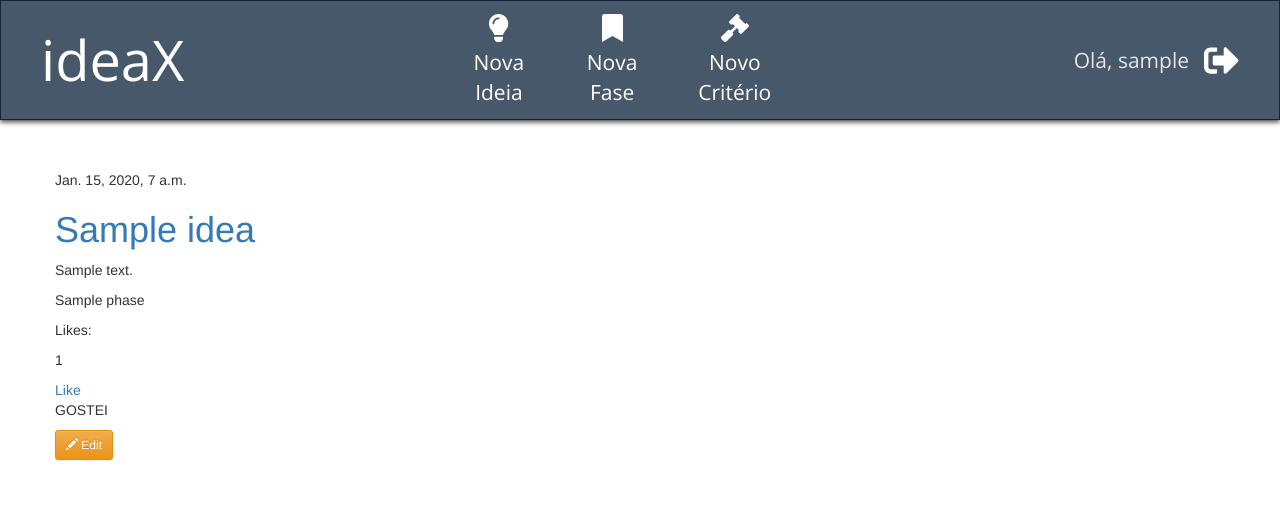
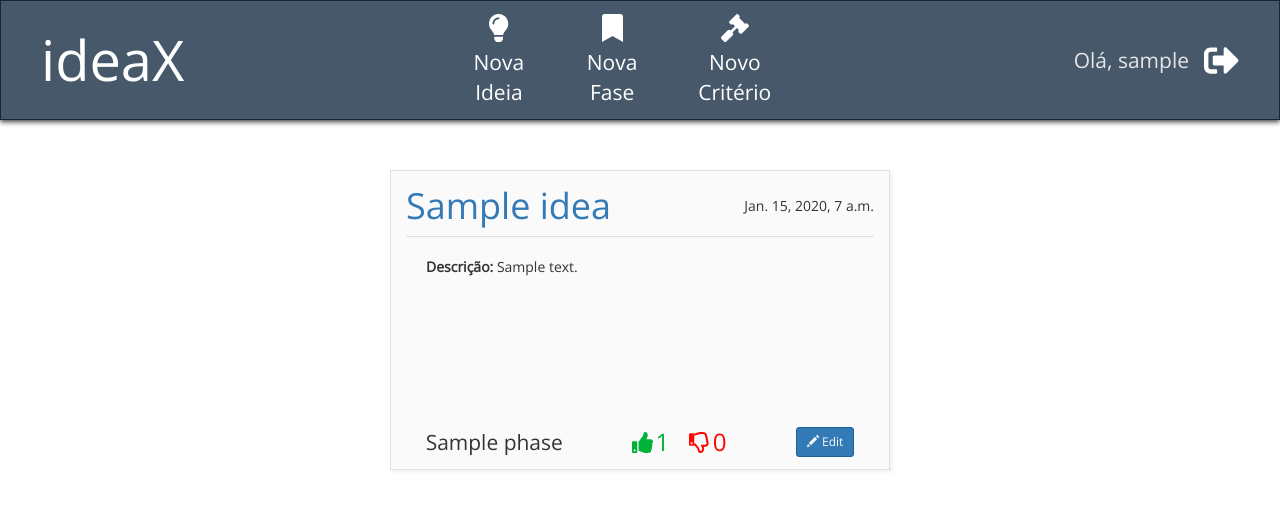
Before and after one commit to filhocf/ideax, a Django app: page / in a window 1280 px wide. Shown: the top 510 px of the page. Run offline with Django 3.2, Linux system fonts and the light colour scheme; a user stored in the database is signed in; tables that the repository leaves empty hold one stand-in row (values such as "Sample post"); some libraries are stand-ins or nearby versions.

Commit message:
criação e estilização dos cards de ideia

```diff
--- a/ideax/static/css/blog.css
+++ b/ideax/static/css/blog.css
@@ -104,6 +104,116 @@ form table{
   margin: 40px auto 20px auto;
 }
 
+div#idea-list{
+  display: flex;
+  flex-wrap: wrap;
+  justify-content: space-around;
+}
+
+div.idea{
+  /*
+  -webkit-box-shadow: 0 .28571429rem 1.42857143rem rgba(79,79,79,.1);
+  -moz-box-shadow: 0 .28571429rem 1.42857143rem rgba(79,79,79,.1);
+  box-shadow: 0 .28571429rem 1.42857143rem rgba(79,79,79,.1);
+  border: 1px solid #E5E5E5;   */
+  //display: block;
+  font-family: 'Open Sans', sans-serif;
+  text-align: center;
+  //margin: 0 auto;
+  padding: 15px;
+  background: #fafafa;
+  min-width: 500px;
+  max-width: 500px;
+  min-height: 300px;
+  position: relative;
+  border: 1px solid #E1E1E1;
+  box-shadow: 2px 2px 3px 0 rgba(117, 124, 129, 0.12);
+  -webkit-box-shadow: 2px 2px 3px 0 rgba(117, 124, 129, 0.12);
+  -moz-box-shadow: 2px 2px 3px 0 rgba(117, 124, 129, 0.12);
+
+}
+
+.idea-header{
+  display: flex;
+  justify-content: space-between;
+  align-items: center;
+  border-bottom: 1px solid #E1E1E1;
+  padding-bottom: 10px;
+}
+
+.idea-header h1,
+.idea-header p{
+  margin: 0;
+}
+
+.idea-desc{
+  text-align: left;
+  margin-top: 20px;
+  padding: 0 20px;
+}
+
+.bold{
+  font-weight: bold;
+}
+
+.idea-footer{
+  display: flex;
+  justify-content: space-around;
+  align-items: center;
+  position: absolute;
+  bottom: 0;
+  left: 0;
+  margin-bottom: 10px;
+  width: 100%;
+
+}
+
+.idea-footer p{
+  margin-bottom: 0;
+
+}
+
+.idea-footer button{
+  background-color:#337ab7;
+  border: 1px solid #1A619E;
+  color: #fafafa;
+}
+
+.phase{
+  font-size: 1.5em;
+}
+
+.like-menu{
+  display: flex;
+  align-items: center;
+  font-size: 1.5em;
+}
+
+
+.like-menu p{
+  display: inline;
+
+  margin-bottom: 0;
+  margin-left: -3px;
+  font-size: 1.15em;
+
+}
+
+
+.liked,
+.liked a{
+  color: #00B238;
+}
+
+.disliked,
+.disliked a{
+  margin-left: 10px;
+  color: #FF0400;
+}
+
+
+
+
 @media (min-width: 321px) and (max-width: 480px)
 {
 .main-header{
--- a/ideax/templates/ideax/idea_list_loop.html
+++ b/ideax/templates/ideax/idea_list_loop.html
@@ -1,9 +1,10 @@
 {% for idea in ideas %}
     {% include 'ideax/includes/idea_detail.html' %}
-
+<!--
     <button type="button"
         class="btn btn-warning btn-sm js-update-idea"
         data-url="{% url 'idea_edit' pk=idea.pk %}">
       <span class="glyphicon glyphicon-pencil"></span> Edit
     </button>
+-->
 {% endfor %}
--- a/ideax/templates/ideax/includes/idea_detail.html
+++ b/ideax/templates/ideax/includes/idea_detail.html
@@ -1,29 +1,58 @@
 {% load widget_tweaks %}
 
-
-<div class="post">
-    <div class="date">
-        {{ idea.creation_date }}
-    </div>
+<div class="idea">
+  <div class="idea-header">
     <h1>
       {% if link_title == True %}
-        <a onclick="openModal('{% url 'idea_detail' pk=idea.pk %}')">{{ idea.title }}</a>
+        <a onclick="openModal('/idea/1/')">{{ idea.title }}</a>
       {% else%}
         {{ idea.title }}
       {% endif%}
-   </h1>
-    <p>{{ idea.description|linebreaksbr }}</p>
-    <p>{{ idea.phase.name }}</p>
-    <p>Likes:
+    </h1>
+    <p>
+      {{ idea.creation_date }}
     </p>
-    <p class="liked_idea_{{idea.id}}">
-      {{ idea.count_likes }}
-    </p>
+  </div>
+  <div class="idea-desc">
+    <p><span class="bold">Descrição: </span>{{ idea.description|linebreaksbr }}</p>
+  </div>
+  <div class="idea-footer">
+    <p class="phase">{{ idea.phase.name }}</p>
 
-    <a onclick="vote('{% url 'like_ideia' pk=idea.pk %}', '.liked_idea_{{idea.id}}')" href="javascript:void(0)"> Like </a>
-    <p>
-      {% if idea.id in ideas_liked %}
-        GOSTEI
-      {% endif %}
-    </p>
+
+
+<div class="like-menu">
+<div class="liked">
+
+  <a onclick="vote('{% url 'like_ideia' pk=idea.pk %}', '.liked_idea_{{idea.id}}')" href="javascript:void(0)">
+    {% if idea.id in ideas_liked %}
+      <i class="fas fa-thumbs-up"></i>
+    {% else%}
+      <i class="far fa-thumbs-up"></i>
+    {% endif %}
+  </a>
+  <p class="liked_idea_{{idea.id}} ">
+    {{ idea.count_likes }}
+  </p>
+
+
+
 </div>
+<div class="disliked">
+  <a onclick="vote('/idea/2/like/', '.liked_idea_1')" href="javascript:void(0)"><i class="far fa-thumbs-down"></i></i></i></a>
+<p class="liked_idea_1 ">
+0
+</p>
+</div>
+
+</div>
+
+
+    <button type="button"
+        class="btn btn-sm js-update-idea"
+        data-url="{% url 'idea_edit' pk=idea.pk %}">
+      <span class="glyphicon glyphicon-pencil"></span> Edit
+    </button>
+  </div>
+
+</div>
```
